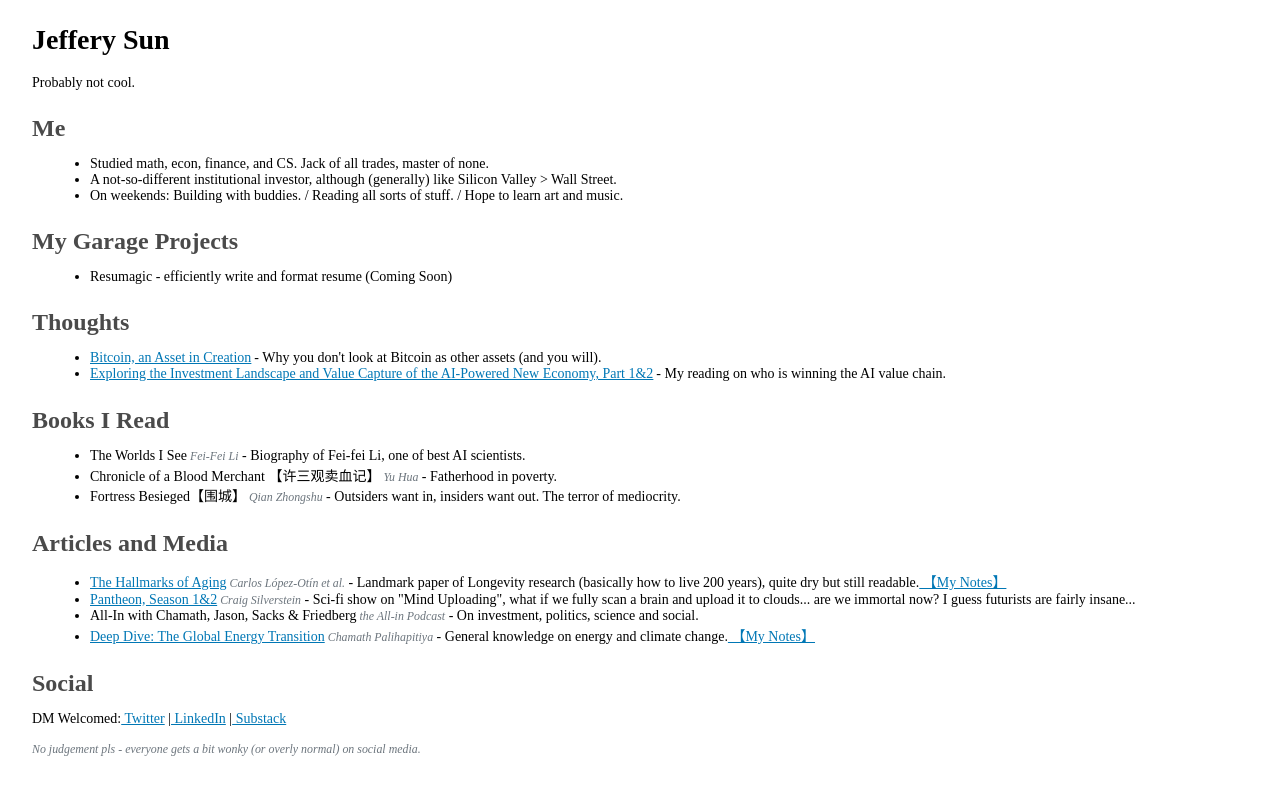
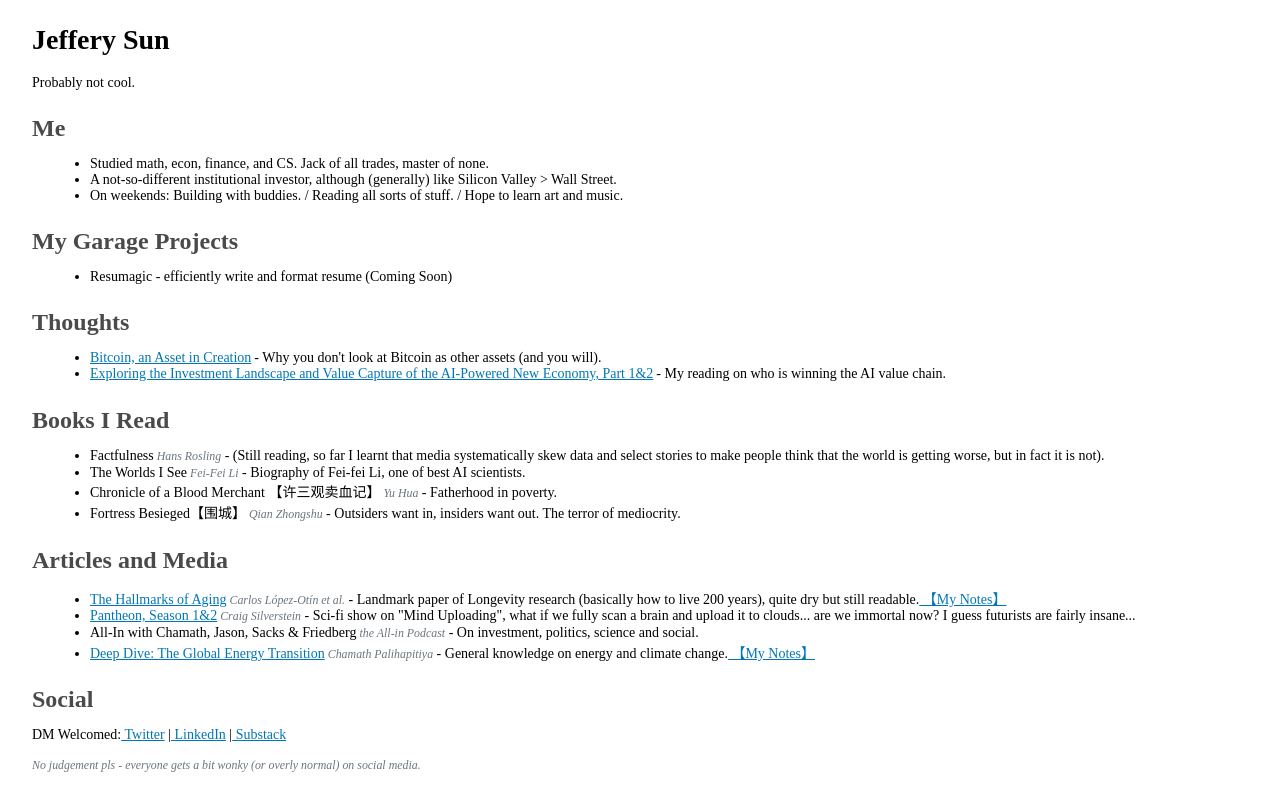
Before and after one commit to jsun348/0xJeffery, a React (Create React App) app: page /#/ in a window 1280 px wide. Built offline with nearby package versions, Linux system fonts and the light colour scheme.

Commit message:
update Jan 6 2024

```diff
--- a/src/database.js
+++ b/src/database.js
@@ -1,4 +1,13 @@
 export const books = [
+    {
+        "title": "Factfulness",
+        "author": "Hans Rosling",
+        "description": "(Still reading, so far I learnt that media \
+            systematically skew data and select stories to make people \
+            think that the world is getting worse, but in fact it is not).",
+        "notes": null,
+        "link": null,
+    },
     {
         "title": "The Worlds I See",
         "author": "Fei-Fei Li",
```
